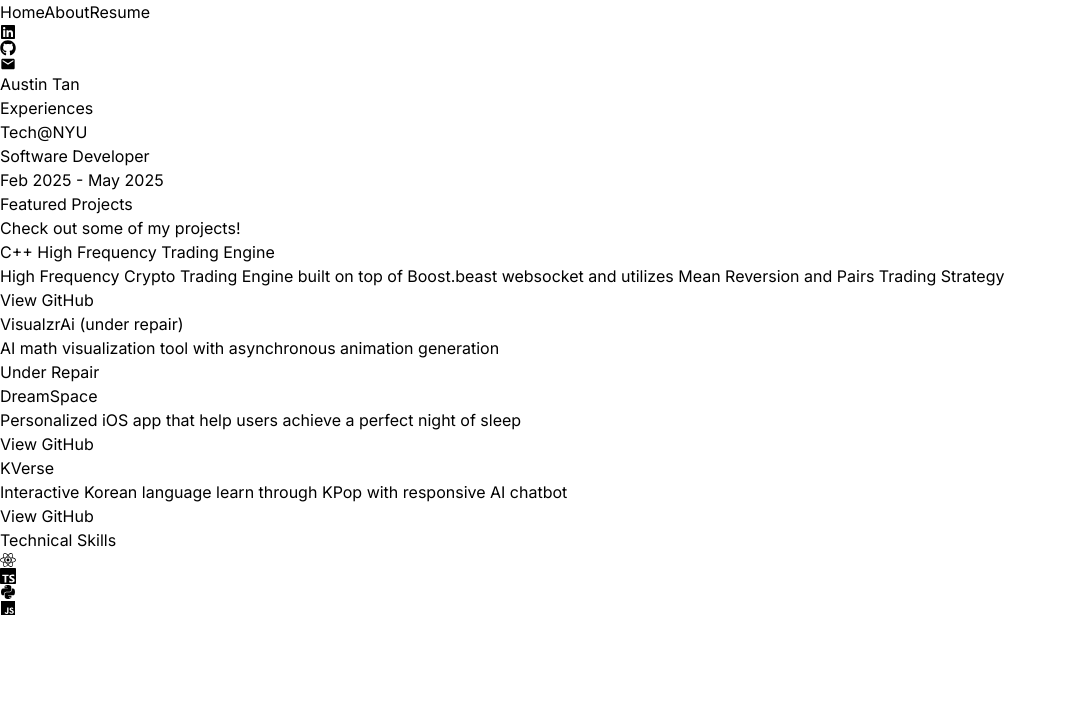
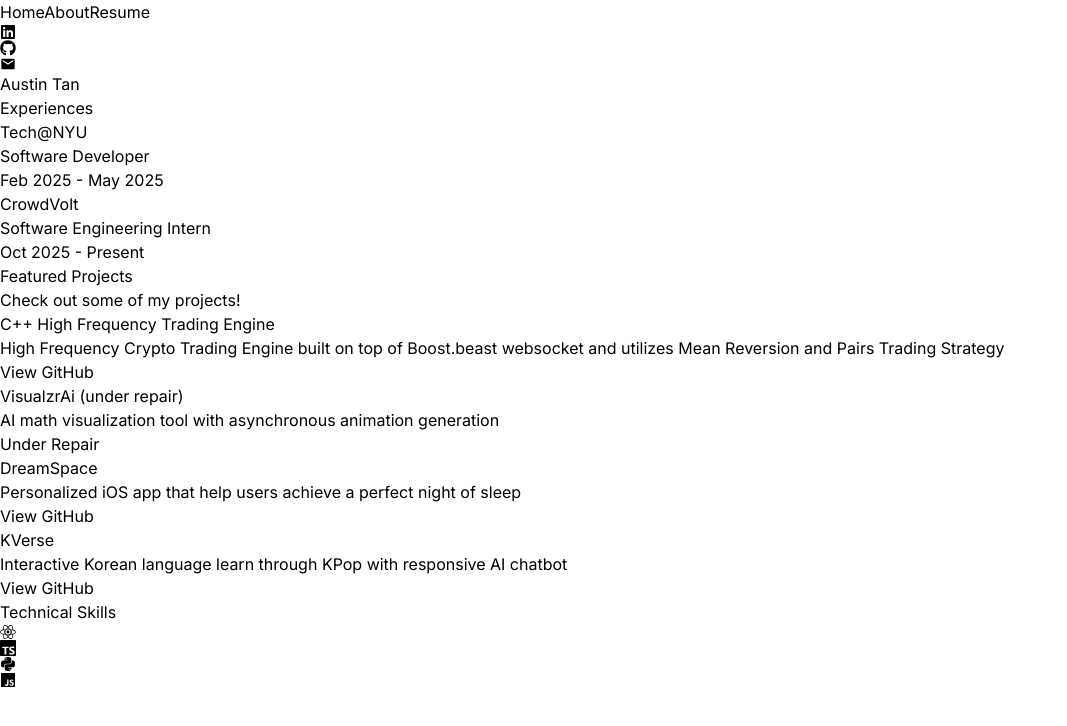
Before and after one commit to austint903/personalwebsite, a React (Vite) app: page / in a window 1280 px wide. Shown: the top 726 px of the page, without its empty margins (0-1067 px from the left). Built offline with nearby package versions, Linux system fonts and the light colour scheme.

Commit message:
experience add

```diff
--- a/src/components/Experiences.jsx
+++ b/src/components/Experiences.jsx
@@ -7,6 +7,12 @@
           "",
         date: "Feb 2025 - May 2025",
       },
+      {
+        company:"CrowdVolt",
+        role:"Software Engineering Intern",
+        description:"",
+        date: "Oct 2025 - Present"
+      }
 
     ];
 
```
Also changed, not shown: 1 other file (tests, documents, lock files or other folders).
